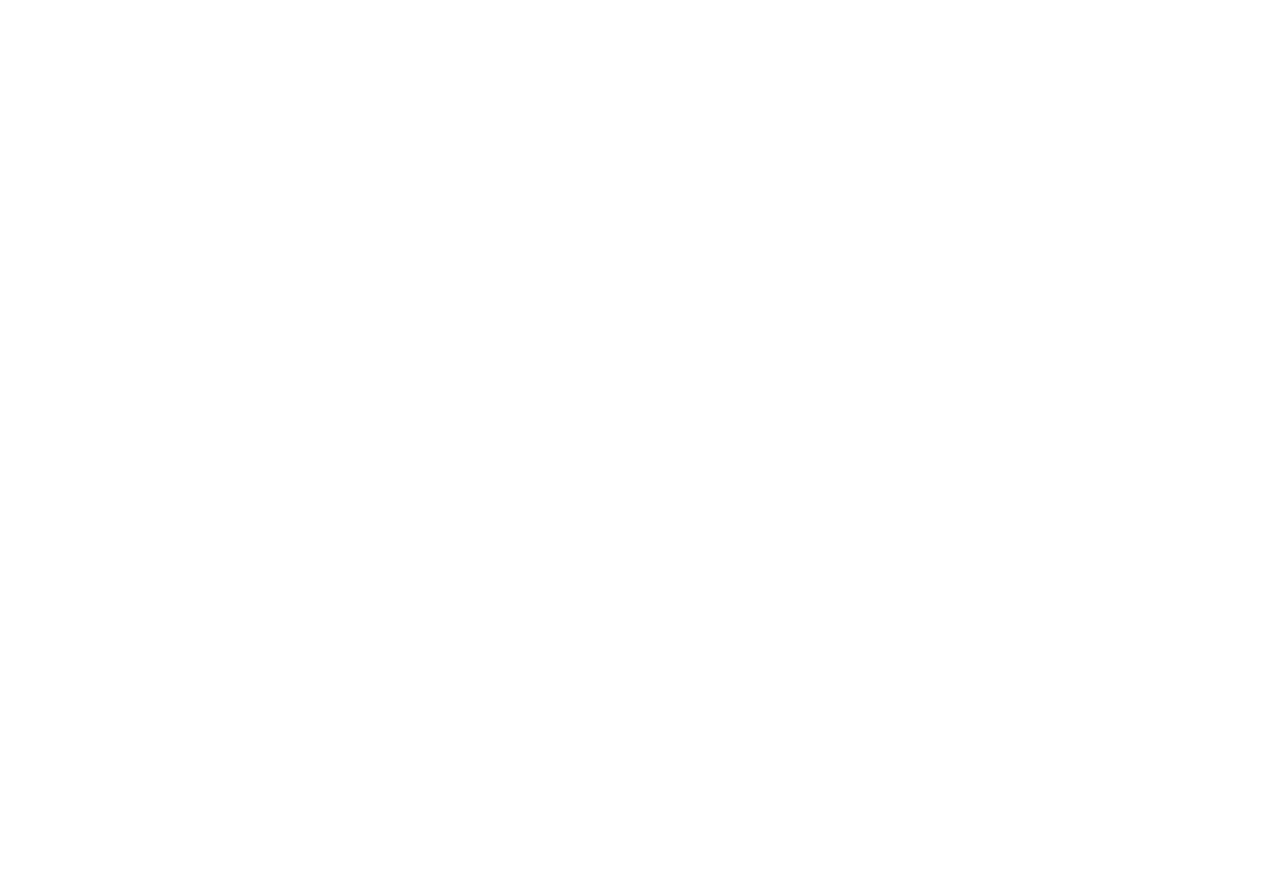
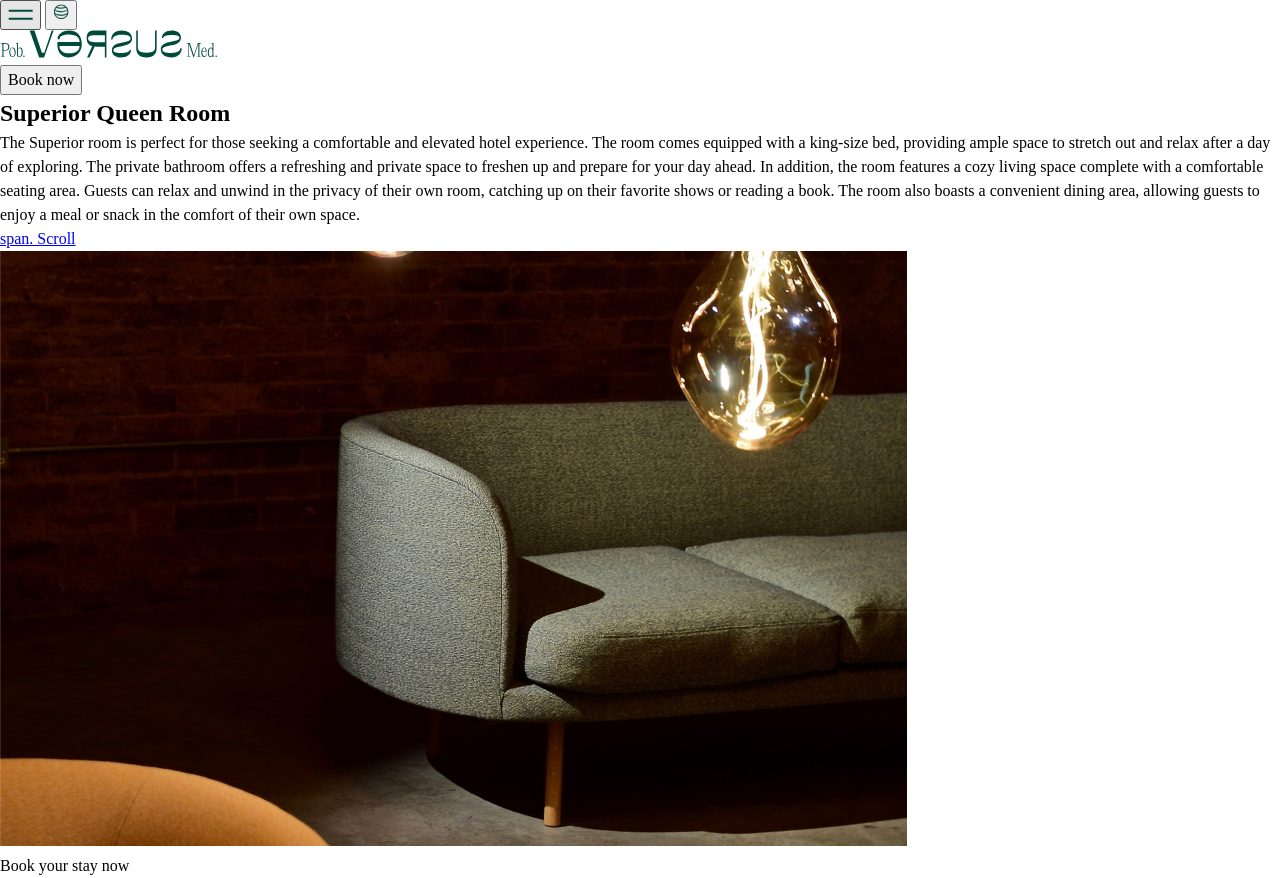
Before and after one commit to josnethmoreno/contra-challenge, a website built with Vite: page index.html in a window 1280 px wide. Before the commit the page ends 800 px from the top, so only its background shows below. Built offline with nearby package versions, Linux system fonts and the light colour scheme.

Commit message:
global styles

```diff
--- a/index.html
+++ b/index.html
@@ -1,12 +1,64 @@
 <!DOCTYPE html>
 <html lang="en">
+
 <head>
   <meta charset="UTF-8" />
   <link rel="icon" type="image/svg+xml" href="/favicon.svg" />
   <meta name="viewport" content="width=device-width, initial-scale=1.0" />
   <title>Versus</title>
 </head>
+
 <body>
-    <script type="module" src="src/main.js"></script>
+  <header>
+    <nav>
+      <div class="container">
+        <div class="nav-left">
+          <button class="nav-toggle">
+            <span class="icon-toggle"></span>
+          </button>
+          <button class="nav-lang">
+            <img src="/lang-icon.svg" alt="World lang icon">
+          </button>
+        </div>
+        <div class="nav-center">
+          <img src="/pob.svg" alt="Poblado">
+          <img src="/logotipo.svg" alt="Versus logitipo">
+          <img src="/med.svg" alt="Medellin">
+        </div>
+        <div class="nav-right">
+          <button class="button-primary">Book now</button>
+        </div>
+      </div>
+    </nav>
+  </header>
+  <main>
+    <section class="hero" id="hero">
+      <div class="container">
+        <h1>Superior Queen Room</h1>
+        <div class="hero-content">
+          <p>
+            The Superior room is perfect for those seeking a comfortable and elevated hotel experience. The room comes equipped with a king-size bed, providing ample space to stretch out and relax after a day of exploring. The private bathroom offers a refreshing and private space to freshen up and prepare for your day ahead. In addition, the room features a cozy living space complete with a comfortable seating area. Guests can relax and unwind in the privacy of their own room, catching up on their favorite shows or reading a book. The room also boasts a convenient dining area, allowing guests to enjoy a meal or snack in the comfort of their own space.
+          </p>
+          <a href="#services">
+            span.
+            Scroll
+          </a>
+        </div>
+        <figure class="hero-figure">
+          <img src="./src/img/hero-figure.png" alt="">
+        </figure>
+      </div>
+    </section>
+    <div class="marquee">
+      <p>
+        <span>
+          Book your stay now
+          <img src="" alt="">
+        </span>
+      </p>
+    </div>
+  </main>
+  <script type="module" src="src/js/main.js"></script>
 </body>
+
 </html>
--- /dev/null
+++ b/src/css/global.css
@@ -0,0 +1,12 @@
+:root {
+  --blue-green: #004A3C;
+  --alabaster: #F2EBE4;
+  --white-coffee: #E6DBD2;
+  --milk-chocolate: #7F4F2E;
+  --ripe-mango: #FECA22;
+
+  --accent: var(--blue-green);
+  --accent-2: var(--ripe-mango);
+  --fg: var(--milk-chocolate);
+  --bg: var(--alabaster);
+}
--- /dev/null
+++ b/src/css/icons.css
@@ -0,0 +1,7 @@
+.icon-toggle {
+  display: inline-block;
+  width: 25px;
+  height: 11px;
+  background-image: url('../../public/toggle.svg');
+  background-repeat: no-repeat;
+}
--- /dev/null
+++ b/src/css/reset.css
@@ -0,0 +1,44 @@
+*,
+*::before,
+*::after {
+	box-sizing: border-box;
+}
+
+* {
+	margin: 0;
+}
+
+html,
+body {
+	height: 100%;
+}
+body {
+	line-height: 1.5;
+	-webkit-font-smoothing: antialiased;
+}
+
+img,
+picture,
+video,
+canvas,
+svg {
+	display: inline-block;
+	max-width: 100%;
+}
+
+input,
+button,
+textarea,
+select {
+	font: inherit;
+}
+
+p,
+h1,
+h2,
+h3,
+h4,
+h5,
+h6 {
+	overflow-wrap: break-word;
+}
--- /dev/null
+++ b/src/js/main.js
@@ -0,0 +1,3 @@
+import '../css/style.css'
+import '../css/reset.css'
+import '../css/icons.css'
```
Also changed, not shown: public/lang-icon.svg (added), public/logotipo.svg (added), public/med.svg (added), public/pob.svg (added), public/toggle.svg (added), src/css/style.css (added), src/img/hero-figure.png (added). Lines whose indentation alone changed are shown as unchanged.
